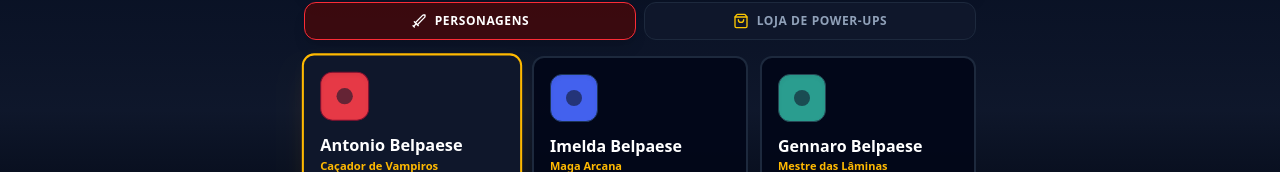
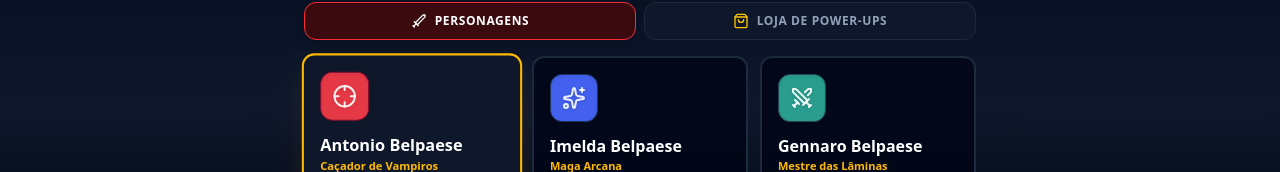
Before and after one commit to victoprincipe/2d-survivor, a Next.js app: page / in a window 1280 px wide. Shown: the part 290-462 px from the top of the page. Built offline with nearby package versions, Linux system fonts and the light colour scheme.

Commit message:
feat(job-2): Adicione icones na tela de seleção de personagens

```diff
--- a/src/components/game/StartScreen.tsx
+++ b/src/components/game/StartScreen.tsx
@@ -21,6 +21,8 @@ import {
   Play,
   ShoppingBag,
   Info,
+  Crosshair,
+  Swords,
 } from 'lucide-react';
 
 interface StartScreenProps {
@@ -42,6 +44,12 @@ const POWERUP_ICONS: Record<string, React.ReactNode> = {
   recovery: <Zap className="w-4 h-4 text-emerald-400" />,
   speed: <Feather className="w-4 h-4 text-sky-400" />,
   greed: <Coins className="w-4 h-4 text-amber-400" />,
+};
+
+const CHARACTER_ICONS: Record<string, React.ReactNode> = {
+  antonio: <Crosshair className="w-6 h-6 text-white/90 drop-shadow" />,
+  imelda: <Sparkles className="w-6 h-6 text-white/90 drop-shadow" />,
+  gennaro: <Swords className="w-6 h-6 text-white/90 drop-shadow" />,
 };
 
 export const StartScreen: React.FC<StartScreenProps> = ({ savedData, onStartGame, onUpdateSave }) => {
@@ -162,14 +170,13 @@ export const StartScreen: React.FC<StartScreenProps> = ({ savedData, onStartGame
                     }`}
                   >
                     <div>
-                      {/* Character avatar circle */}
+                      {/* Character avatar with icon */}
                       <div
                         className="w-12 h-12 rounded-xl mb-3 flex items-center justify-center border shadow-inner"
                         style={{ backgroundColor: char.color, borderColor: char.portraitColor }}
                       >
-                        <div className="w-4 h-4 rounded-full bg-slate-900/60" />
+                        {CHARACTER_ICONS[char.id]}
                       </div>
-
                       <h3 className="font-black text-white text-base">{char.name}</h3>
                       <p className="text-amber-400 text-[11px] font-semibold mb-2">{char.title}</p>
                       <p className="text-slate-400 text-xs leading-relaxed">{char.description}</p>
```
